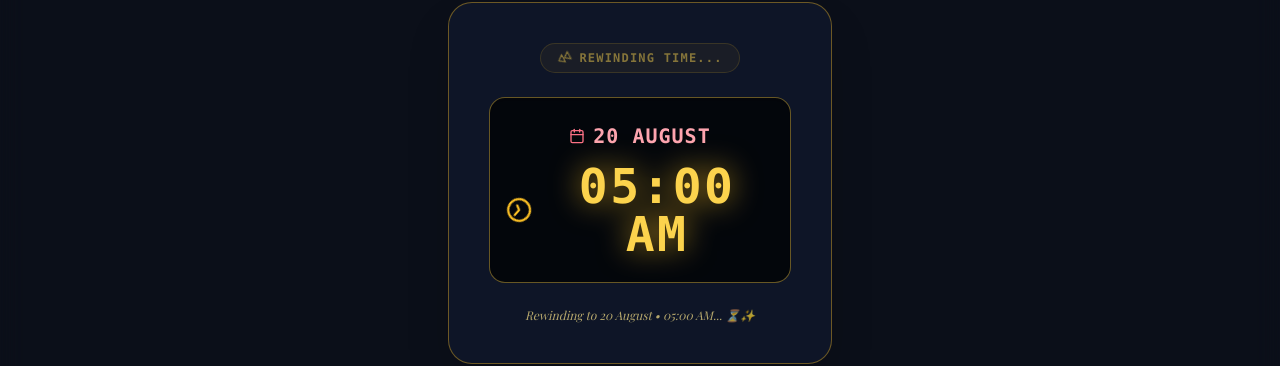
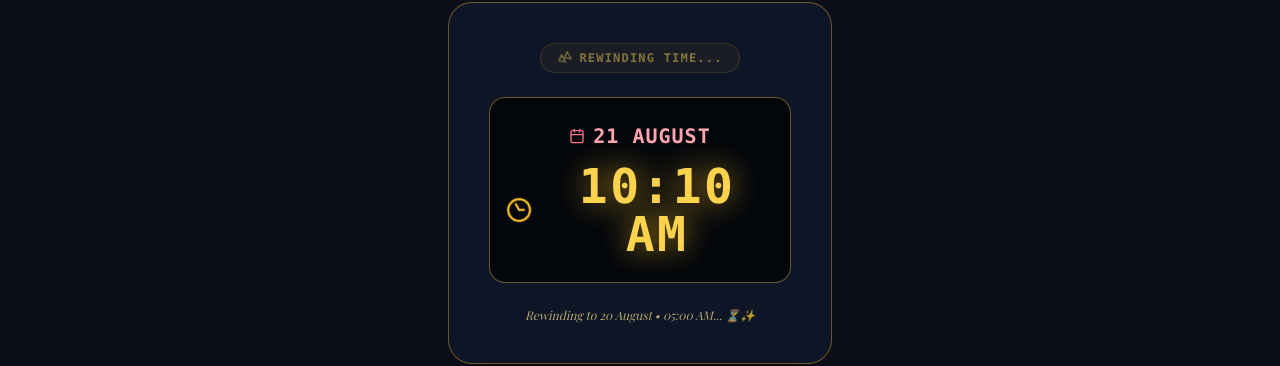
Before and after one commit to MonishStark/kaibday, a React (Vite) app: page / in a window 1280 px wide. Shown: the part 217-583 px from the top of the page. Built offline with nearby package versions, Linux system fonts and the light colour scheme; a web font is replaced by a local one.

Commit message:
Implement strict sequential 1-by-1 minute decrement loop (3:00 -> 2:59 -> 2:58 -> 2:57) hitting every number without skipping

```diff
--- a/src/components/WelcomeModal.tsx
+++ b/src/components/WelcomeModal.tsx
@@ -1,4 +1,4 @@
-import React, { useState, useEffect, useRef } from 'react';
+import React, { useState, useEffect } from 'react';
 import { motion, AnimatePresence } from 'framer-motion';
 import { Mail, Sparkles, Heart, Clock, Calendar, Rewind } from 'lucide-react';
 import { soundFx } from '../utils/sound';
@@ -10,59 +10,49 @@ interface WelcomeModalProps {
 export const WelcomeModal: React.FC<WelcomeModalProps> = ({ onOpen }) => {
   const [timeTravelState, setTimeTravelState] = useState<'rewinding' | 'complete'>('rewinding');
   const [displayDate, setDisplayDate] = useState(22);
-  const [displayTimeString, setDisplayTimeString] = useState('03:00 PM');
+  const [displayHour24, setDisplayHour24] = useState(15); // 15 = 03:00 PM
+  const [displayMinute, setDisplayMinute] = useState(0);
 
   useEffect(() => {
-    // Total Minutes from Start of August:
-    // Aug 22, 03:00 PM (15:00) = (22 * 24 + 15) * 60 = 32,580 minutes
-    // Aug 20, 05:00 AM (05:00) = (20 * 24 + 5) * 60 = 29,100 minutes
-    const startMinutes = (22 * 24 + 15) * 60; // 32,580
-    const endMinutes = (20 * 24 + 5) * 60;     // 29,100
-    const durationMs = 3800; // 3.8 seconds continuous 60FPS rewind
-    const startTime = performance.now();
+    // Start at: 22 August, 15:00 (03:00 PM)
+    // Target at: 20 August, 05:00 (05:00 AM)
+    let currentDay = 22;
+    let currentHour24 = 15;
+    let currentMin = 0;
 
-    let animFrameId: number;
+    const targetDay = 20;
+    const targetHour24 = 5;
+    const targetMin = 0;
 
-    const animateRewind = (now: number) => {
-      const elapsed = now - startTime;
-      const progress = Math.min(1, elapsed / durationMs);
-
-      // Smooth ease-in-out curve for time warp feeling
-      const easeProgress = progress < 0.5
-        ? 2 * progress * progress
-        : 1 - Math.pow(-2 * progress + 2, 2) / 2;
-
-      const currentTotalMin = Math.round(startMinutes - easeProgress * (startMinutes - endMinutes));
-
-      // Calculate Day, Hour, Minute, AM/PM
-      const totalHours = Math.floor(currentTotalMin / 60);
-      const min = currentTotalMin % 60;
-      const day = Math.floor(totalHours / 24);
-      const hour24 = totalHours % 24;
-
-      const ampm = hour24 >= 12 ? 'PM' : 'AM';
-      const hour12 = hour24 % 12 === 0 ? 12 : hour24 % 12;
-
-      const formattedHour = hour12.toString().padStart(2, '0');
-      const formattedMin = min.toString().padStart(2, '0');
-
-      setDisplayDate(day);
-      setDisplayTimeString(`${formattedHour}:${formattedMin} ${ampm}`);
-
-      if (progress < 1) {
-        animFrameId = requestAnimationFrame(animateRewind);
-      } else {
-        // Lock at target: 20 August 05:00 AM
-        setDisplayDate(20);
-        setDisplayTimeString('05:00 AM');
+    // Fast sequential minute-by-minute step interval (1.2ms per minute)
+    // This ensures EVERY SINGLE MINUTE (3:00 -> 2:59 -> 2:58 -> 2:57...) is hit sequentially without skipping!
+    const interval = setInterval(() => {
+      // Check if target reached
+      if (currentDay === targetDay && currentHour24 === targetHour24 && currentMin === targetMin) {
+        clearInterval(interval);
         setTimeout(() => {
           setTimeTravelState('complete');
-        }, 500);
+        }, 600);
+        return;
       }
-    };
 
-    animFrameId = requestAnimationFrame(animateRewind);
-    return () => cancelAnimationFrame(animFrameId);
+      // Decrement by exactly 1 minute
+      currentMin--;
+      if (currentMin < 0) {
+        currentMin = 59;
+        currentHour24--;
+        if (currentHour24 < 0) {
+          currentHour24 = 23;
+          currentDay--;
+        }
+      }
+
+      setDisplayDate(currentDay);
+      setDisplayHour24(currentHour24);
+      setDisplayMinute(currentMin);
+    }, 1.2);
+
+    return () => clearInterval(interval);
   }, []);
 
   const handleOpenCard = () => {
@@ -70,6 +60,13 @@ export const WelcomeModal: React.FC<WelcomeModalProps> = ({ onOpen }) => {
     soundFx.restartBirthdaySong();
     onOpen();
   };
+
+  // Format Display Values
+  const ampm = displayHour24 >= 12 ? 'PM' : 'AM';
+  const hour12 = displayHour24 % 12 === 0 ? 12 : displayHour24 % 12;
+  const formattedHour = hour12.toString().padStart(2, '0');
+  const formattedMin = displayMinute.toString().padStart(2, '0');
+  const displayTimeString = `${formattedHour}:${formattedMin} ${ampm}`;
 
   return (
     <motion.div
@@ -88,7 +85,7 @@ export const WelcomeModal: React.FC<WelcomeModalProps> = ({ onOpen }) => {
 
       <AnimatePresence mode="wait">
         {timeTravelState === 'rewinding' ? (
-          /* STEP 1: ULTRA-SMOOTH CONTINUOUS 60FPS TIME TRAVEL REWIND */
+          /* STEP 1: SEQUENTIAL MINUTE-BY-MINUTE TIME REWIND (3:00 -> 2:59 -> 2:58...) */
           <motion.div
             key="time-travel"
             initial={{ scale: 0.85, opacity: 0 }}
@@ -111,7 +108,7 @@ export const WelcomeModal: React.FC<WelcomeModalProps> = ({ onOpen }) => {
               </div>
 
               <div className="flex items-center justify-center gap-2 text-amber-300 font-mono text-4xl sm:text-5xl font-extrabold tracking-wider">
-                <Clock className="w-7 h-7 text-amber-400 animate-spin" style={{ animationDuration: '1.5s' }} />
+                <Clock className="w-7 h-7 text-amber-400 animate-spin" style={{ animationDuration: '1s' }} />
                 <span className="drop-shadow-[0_0_15px_rgba(251,191,36,0.7)] font-mono">
                   {displayTimeString}
                 </span>
```
Also changed, not shown: 3 other files (tests, documents, lock files or other folders).
